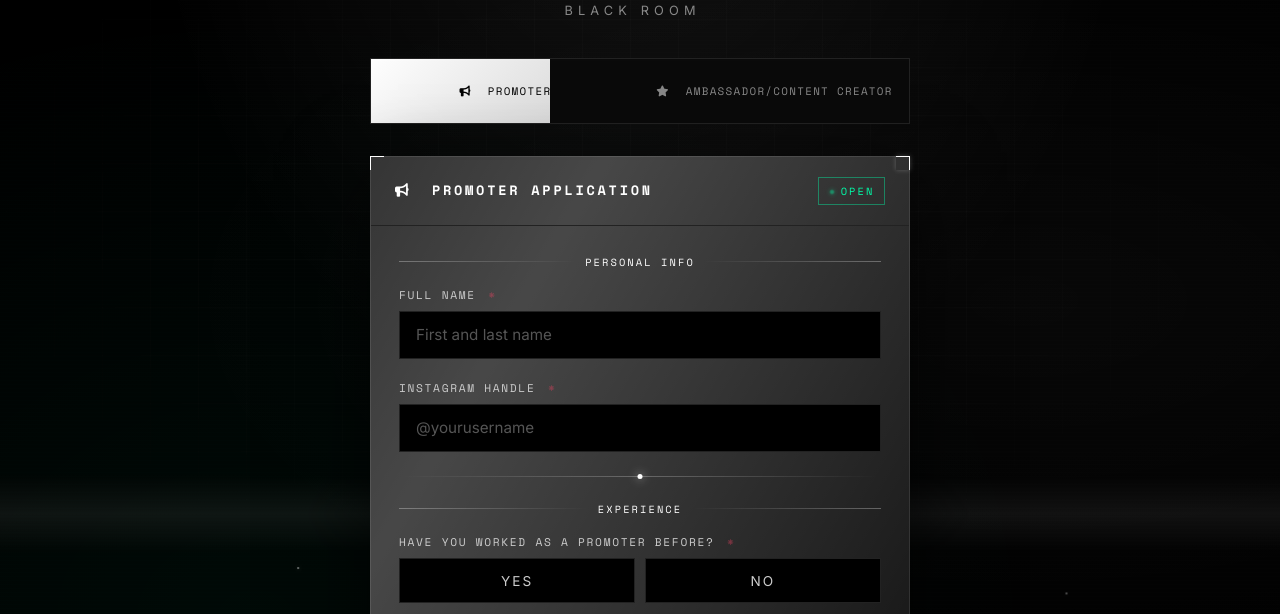
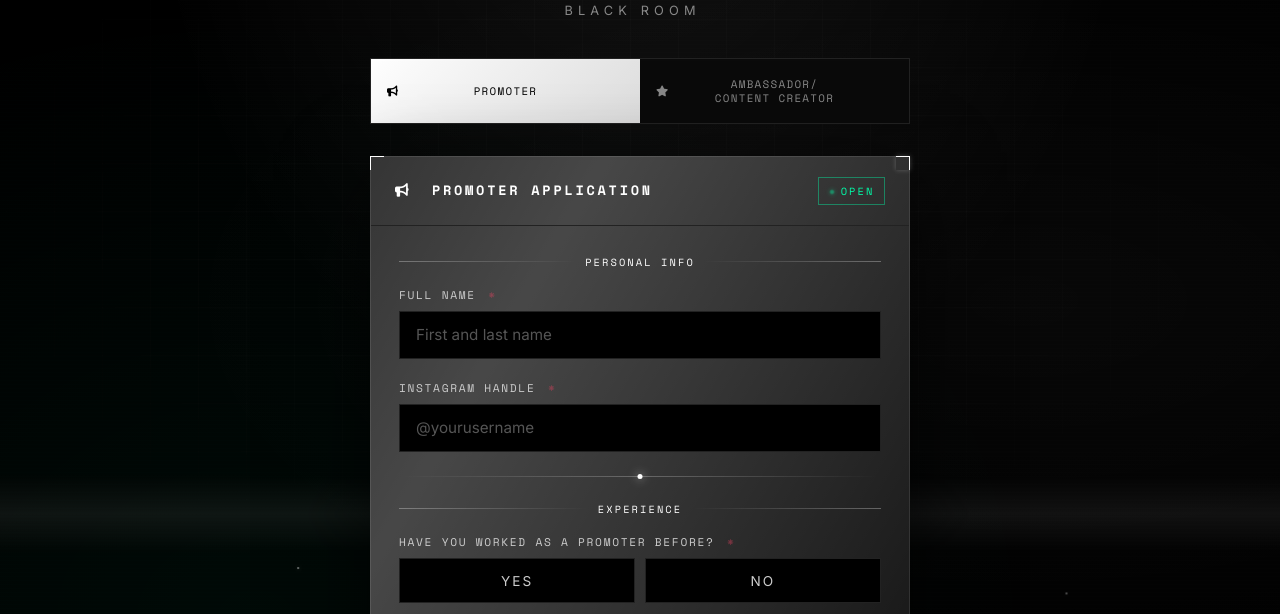
Before and after one commit to robertmanzanillag-jpg/br-website, a website: page public/join.html in a window 1280 px wide. Shown: the part 179-793 px from the top of the page. Drawn offline with nearby package versions, Linux system fonts and the light colour scheme.

Commit message:
Center two-option role selector

```diff
--- a/public/join.html
+++ b/public/join.html
@@ -682,11 +682,21 @@
       .role-btn { min-width: 0; min-height: 64px; padding: 0.85rem 0.75rem; font-size: 0.68rem; letter-spacing: 0.12em; line-height: 1.35; }
       .card-header h2 { flex: 1; min-width: 0; line-height: 1.4; }
       .status { flex: 0 0 auto; }
-       (max-width: 480px) {
+       @media (max-width: 480px) {
         .role-btn { min-height: 70px; font-size: 0.58rem; padding: 0.75rem 0.35rem; letter-spacing: 0.08em; }
         .card-header { align-items: flex-start; gap: 0.75rem; padding: 1rem; }
         .card-header h2 { font-size: 0.72rem; letter-spacing: 0.12em; }
         .status { font-size: 0.58rem; letter-spacing: 0.12em; }
+      }
+          .role-toggle::before { width: 50%; }
+
+      /* Center each role label independently from its icon. */
+      .role-btn { position: relative; display: flex; align-items: center; justify-content: center; text-align: center; padding: 0.7rem 2.4rem; }
+      .role-btn i { position: absolute; left: 1rem; margin: 0; }
+      .role-btn span { display: block; width: 100%; line-height: 1.3; text-align: center; }
+       (max-width: 480px) {
+        .role-btn { padding: 0.65rem 1.8rem; }
+        .role-btn i { left: 0.65rem; }
       }
     </style>
   </head>
@@ -706,10 +716,10 @@
 
     <div class="role-toggle" id="roleToggle" data-active="promoter">
       <button type="button" class="role-btn active" data-role="promoter">
-        <i class="fas fa-bullhorn"></i> Promoter
+        <i class="fas fa-bullhorn"></i><span>PROMOTER</span>
       </button>
       <button type="button" class="role-btn" data-role="ambassador">
-        <i class="fas fa-star"></i> AMBASSADOR/CONTENT CREATOR
+        <i class="fas fa-star"></i><span>AMBASSADOR/<br>CONTENT CREATOR</span>
       </button>
     </div>
 
```
